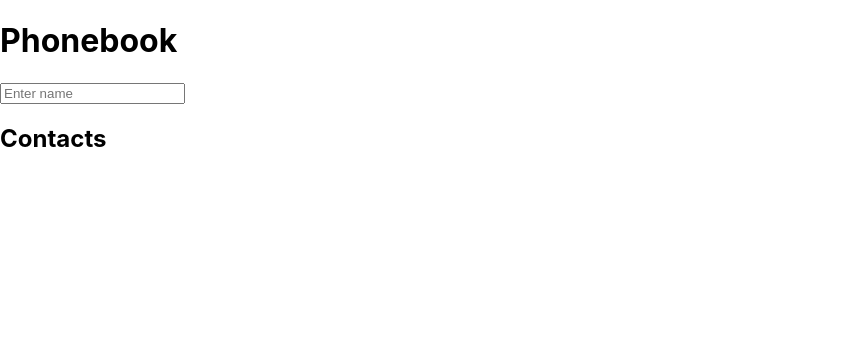
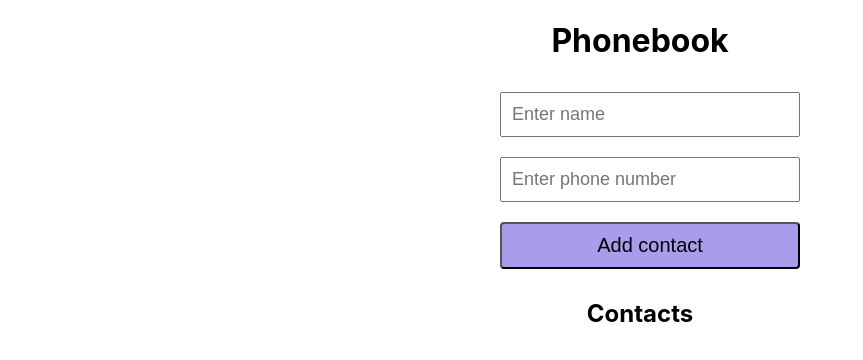
Before and after one commit to YekaterinaPavlenko/goit-react-hw-02-phonebook, a React (Create React App) app: page / in a window 1280 px wide. Shown: the top 360 px of the page, without its empty margins (0-863 px from the left). Built offline with nearby package versions, Linux system fonts and the light colour scheme.

Commit message:
добавляет форму контактов

```diff
--- a/src/App.css
+++ b/src/App.css
@@ -1,3 +1,16 @@
+* {
+  box-sizing: border-box;
+}
+ul {
+  list-style: none;
+  margin: 0;
+  padding: 0;
+}
+
+h1,
+h2 {
+  text-align: center;
+}
 /* .App {
   text-align: center;
 } */
--- a/src/App.js
+++ b/src/App.js
@@ -1,38 +1,31 @@
 import React, { Component } from "react";
-
 import "./App.css";
-// import { v4 as uuidv4 } from "uuid";
-// uuidv4();
+import ContactForm from "./components/ContactsForm/ContactsForm";
 class App extends Component {
   state = {
     contacts: [],
-    name: "",
   };
-  handleChange = (e) => {
-    e.preventDefault();
-    console.log(this.state);
-    this.setState({ name: e.target.value });
 
-    console.log(this.state);
-    console.log(`ввели имя:`);
+  formSubmitHandler = (data) => {
+    const { contacts } = this.state;
+    console.log(data);
+    // console.log(prevState);
+    this.setState((prevState) => {
+      console.log(prevState);
+      return {
+        contacts: prevState.contacts.map((contact) => {
+          console.log(contact);
+          return contact.phone ? contacts : { ...contacts, data };
+        }),
+      };
+    });
   };
   render() {
-    const { name, contacts } = this.state;
+    // const { name, contacts } = this.state;
     return (
       <div className="App">
         <h1>Phonebook</h1>
-        <form>
-          <label>
-            <input
-              type="text"
-              placeholder="Enter name"
-              name="name"
-              onChange={this.handleChange}
-              value={name}
-            ></input>
-          </label>
-        </form>
-        {/* <ContactForm /> */}
+        <ContactForm onSubmit={this.formSubmitHandler} />
 
         <h2>Contacts</h2>
         {/* <Filter />
--- a/src/components/ContactsForm/ContactForm.module.css
+++ b/src/components/ContactsForm/ContactForm.module.css
@@ -0,0 +1,21 @@
+.form {
+  width: 300px;
+  margin: auto;
+  display: flex;
+  flex-direction: column;
+}
+.input {
+  width: 100%;
+  margin: 10px;
+  padding: 10px;
+  font-size: 18px;
+}
+
+.button {
+  width: 100%;
+  margin: 10px;
+  padding: 10px;
+  background-color: rgb(168, 157, 235);
+  font-size: 20px;
+  border-radius: 4px;
+}
--- a/src/components/ContactsForm/ContactsForm.js
+++ b/src/components/ContactsForm/ContactsForm.js
@@ -1,3 +1,69 @@
-import React from "react";
-// import fs from "./FeedbackOptions.module.css";
-// import PropTypes from "prop-types";
+import React, { Component } from "react";
+import fs from "./ContactForm.module.css";
+import PropTypes from "prop-types";
+
+import { v4 as uuidv4 } from "uuid";
+
+class ContactForm extends Component {
+  state = {
+    name: "",
+    phone: "",
+    phoneId: "",
+  };
+
+  phoneId = uuidv4();
+
+  handleChange = (e) => {
+    const { name, value } = e.currentTarget;
+    console.log(e.currentTarget.value);
+    this.setState({ [name]: value });
+  };
+  handleSubmit = (e) => {
+    e.preventDefault();
+    this.props.onSubmit({ ...this.state, phoneId: this.phoneId });
+    this.reset();
+  };
+  reset = () => {
+    this.setState({ name: "", phone: "" });
+  };
+  render() {
+    const { name, phone } = this.state;
+    return (
+      <form onSubmit={this.handleSubmit} className={fs.form}>
+        <label>
+          <input
+            type="text"
+            className={fs.input}
+            placeholder="Enter name"
+            name="name"
+            onChange={this.handleChange}
+            value={name}
+          ></input>
+        </label>
+        <label>
+          <input
+            type="phone"
+            className={fs.input}
+            placeholder="Enter phone number"
+            name="phone"
+            onChange={this.handleChange}
+            value={phone}
+          ></input>
+        </label>
+        <button type="submit" className={fs.button}>
+          Add contact
+        </button>
+      </form>
+    );
+  }
+}
+ContactForm.propTypes = { onSubmit: PropTypes.func };
+
+export default ContactForm;
+
+// В App.js.
+
+// render() {
+
+// ....
+// }
```
